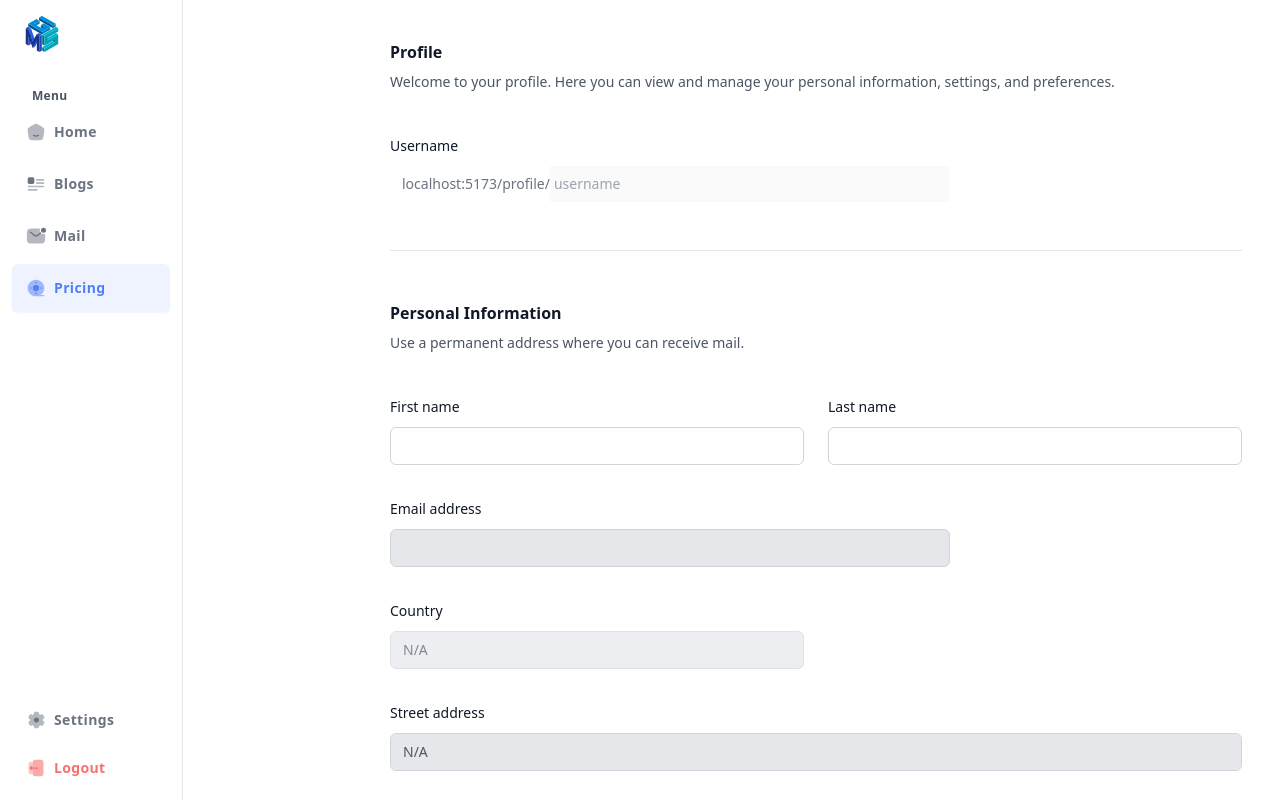
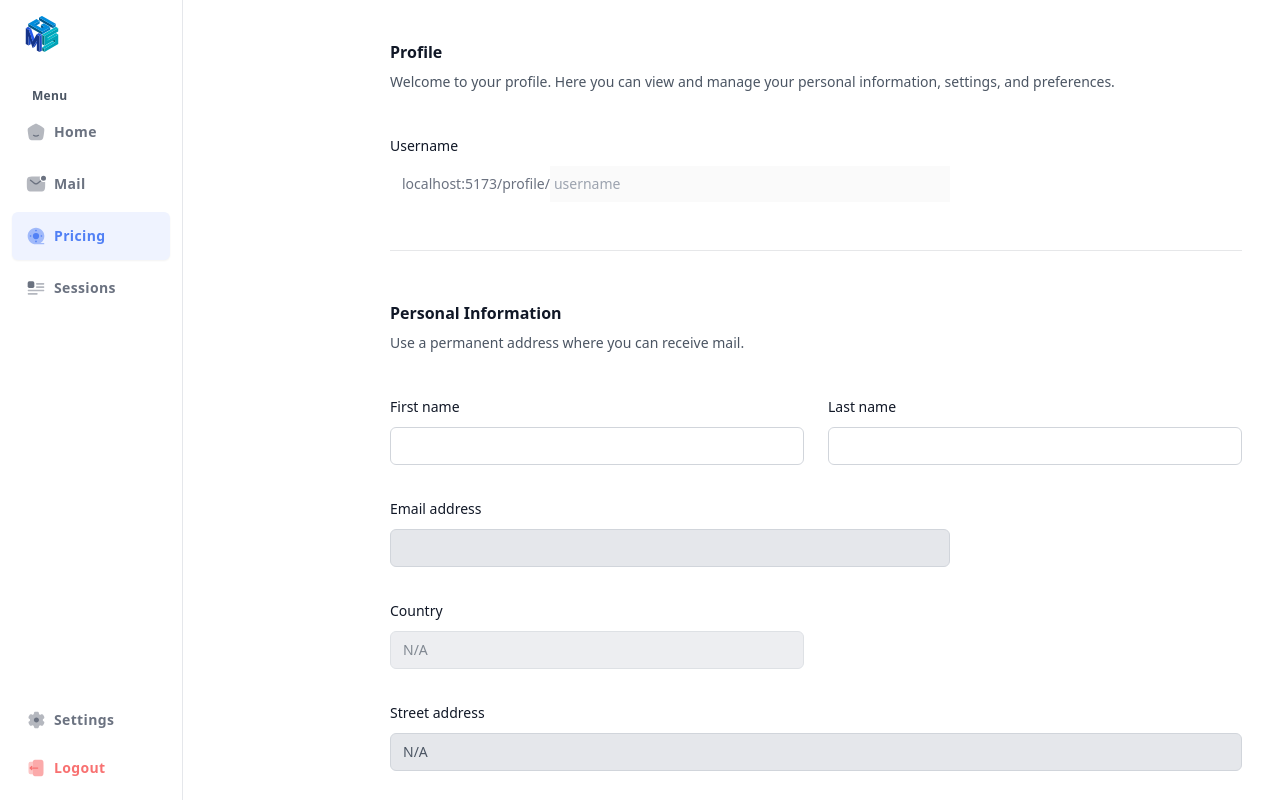
Before and after one commit to LuchoBazz/express-ts-rest-starter-kit, a React (Vite) app in the folder webapp/: page /settings in a window 1280 px wide. Built offline with nearby package versions, Linux system fonts and the light colour scheme; no server answers.

Commit message:
feat: Add page for managing application sessions

```diff
--- a/webapp/src/App.tsx
+++ b/webapp/src/App.tsx
@@ -8,6 +8,7 @@ import SignUpPage from "./core/pages/authentication/sign-up/signUp";
 import SignInPage from "./core/pages/authentication/sign-in/signIn";
 import SettingsPage from "./core/pages/users/settings/settingsPage";
 import ProtectedSessionLimit from "./components/ProtectedRoute/ProtectedSessionLimit";
+import SessionManagerPage from "./core/pages/users/sessions/SessionManagerPage";
 
 const App: React.FC = () => (
   <Routes>
@@ -15,7 +16,8 @@ const App: React.FC = () => (
     <Route path="/log-in" element={<SignInPage />} />
     <Route path="/home" element={<ProtectedSessionLimit element={<HomePage />} />} />
     <Route path="/session-limit" element={<SessionLimitList />} />
-    <Route path="/pricing" element={<PricingTable />} />
+    <Route path="/session" element={<ProtectedSessionLimit element={<SessionManagerPage />} />} />
+    <Route path="/pricing" element={<ProtectedSessionLimit element={<PricingTable />} />} />
     <Route path="/settings" element={<ProtectedSessionLimit element={<SettingsPage />} />} />
     <Route path="*" element={<NotFound />} />
   </Routes>
--- a/webapp/src/components/MainHeader/MainHeader.tsx
+++ b/webapp/src/components/MainHeader/MainHeader.tsx
@@ -85,33 +85,7 @@ const MainHeader = () => {
                 </span>
                 <span className="ml-0 lg:ml-2 text-sm tracking-wide truncate capitalize hidden lg:block">Home</span>
               </a>
-              <a
-                className="flex flex-row items-center  justify-center lg:justify-start rounded-md h-12 focus:outline-none pr-3.5  lg:pr-6 font-semibold text-gray-500 hover:text-primary-400 cursor-pointer "
-                href="/app/blogs"
-              >
-                <span className="inline-flex justify-center items-center ml-3.5">
-                  <svg
-                    xmlns="http://www.w3.org/2000/svg"
-                    width="1.25rem"
-                    height="1.25rem"
-                    viewBox="0 0 24 24"
-                    fill="none"
-                  >
-                    <g opacity="0.50">
-                      <path
-                        d="M21 8H13C12.7348 8 12.4804 7.89464 12.2929 7.70711C12.1054 7.51957 12 7.26522 12 7C12 6.73478 12.1054 6.48043 12.2929 6.29289C12.4804 6.10536 12.7348 6 13 6H21C21.2652 6 21.5196 6.10536 21.7071 6.29289C21.8946 6.48043 22 6.73478 22 7C22 7.26522 21.8946 7.51957 21.7071 7.70711C21.5196 7.89464 21.2652 8 21 8ZM21 12H13C12.7348 12 12.4804 11.8946 12.2929 11.7071C12.1054 11.5196 12 11.2652 12 11C12 10.7348 12.1054 10.4804 12.2929 10.2929C12.4804 10.1054 12.7348 10 13 10H21C21.2652 10 21.5196 10.1054 21.7071 10.2929C21.8946 10.4804 22 10.7348 22 11C22 11.2652 21.8946 11.5196 21.7071 11.7071C21.5196 11.8946 21.2652 12 21 12Z"
-                        fill="currentColor"
-                      ></path>
-                      <path
-                        d="M21 16H3C2.73478 16 2.48043 15.8946 2.29289 15.7071C2.10536 15.5196 2 15.2652 2 15C2 14.7348 2.10536 14.4804 2.29289 14.2929C2.48043 14.1054 2.73478 14 3 14H21C21.2652 14 21.5196 14.1054 21.7071 14.2929C21.8946 14.4804 22 14.7348 22 15C22 15.2652 21.8946 15.5196 21.7071 15.7071C21.5196 15.8946 21.2652 16 21 16ZM13 20H3C2.73478 20 2.48043 19.8946 2.29289 19.7071C2.10536 19.5196 2 19.2652 2 19C2 18.7348 2.10536 18.4804 2.29289 18.2929C2.48043 18.1054 2.73478 18 3 18H13C13.2652 18 13.5196 18.1054 13.7071 18.2929C13.8946 18.4804 14 18.7348 14 19C14 19.2652 13.8946 19.5196 13.7071 19.7071C13.5196 19.8946 13.2652 20 13 20Z"
-                        fill="currentColor"
-                      ></path>
-                    </g>
-                    <rect x="2" y="4" width="8" height="8" rx="2" fill="currentColor"></rect>
-                  </svg>
-                </span>
-                <span className="ml-0 lg:ml-2 text-sm tracking-wide truncate capitalize hidden lg:block">Blogs</span>
-              </a>
+
               <a
                 className="flex flex-row items-center  justify-center lg:justify-start rounded-md h-12 focus:outline-none pr-3.5  lg:pr-6 font-semibold text-gray-500 hover:text-primary-400 cursor-pointer "
                 href="/app/clients"
@@ -132,6 +106,7 @@ const MainHeader = () => {
                 </span>
                 <span className="ml-0 lg:ml-2 text-sm tracking-wide truncate capitalize hidden lg:block">Mail</span>
               </a>
+
               <a
                 className="flex flex-row items-center  justify-center lg:justify-start rounded-md h-12 focus:outline-none pr-3.5  lg:pr-6 font-semibold bg-primary-50 shadow-sm text-primary-400 font-bold "
                 href="/pricing"
@@ -156,6 +131,34 @@ const MainHeader = () => {
                   </svg>
                 </span>
                 <span className="ml-0 lg:ml-2 text-sm tracking-wide truncate capitalize hidden lg:block">pricing</span>
+              </a>
+
+              <a
+                className="flex flex-row items-center  justify-center lg:justify-start rounded-md h-12 focus:outline-none pr-3.5  lg:pr-6 font-semibold text-gray-500 hover:text-primary-400 cursor-pointer "
+                href="/session"
+              >
+                <span className="inline-flex justify-center items-center ml-3.5">
+                  <svg
+                    xmlns="http://www.w3.org/2000/svg"
+                    width="1.25rem"
+                    height="1.25rem"
+                    viewBox="0 0 24 24"
+                    fill="none"
+                  >
+                    <g opacity="0.50">
+                      <path
+                        d="M21 8H13C12.7348 8 12.4804 7.89464 12.2929 7.70711C12.1054 7.51957 12 7.26522 12 7C12 6.73478 12.1054 6.48043 12.2929 6.29289C12.4804 6.10536 12.7348 6 13 6H21C21.2652 6 21.5196 6.10536 21.7071 6.29289C21.8946 6.48043 22 6.73478 22 7C22 7.26522 21.8946 7.51957 21.7071 7.70711C21.5196 7.89464 21.2652 8 21 8ZM21 12H13C12.7348 12 12.4804 11.8946 12.2929 11.7071C12.1054 11.5196 12 11.2652 12 11C12 10.7348 12.1054 10.4804 12.2929 10.2929C12.4804 10.1054 12.7348 10 13 10H21C21.2652 10 21.5196 10.1054 21.7071 10.2929C21.8946 10.4804 22 10.7348 22 11C22 11.2652 21.8946 11.5196 21.7071 11.7071C21.5196 11.8946 21.2652 12 21 12Z"
+                        fill="currentColor"
+                      ></path>
+                      <path
+                        d="M21 16H3C2.73478 16 2.48043 15.8946 2.29289 15.7071C2.10536 15.5196 2 15.2652 2 15C2 14.7348 2.10536 14.4804 2.29289 14.2929C2.48043 14.1054 2.73478 14 3 14H21C21.2652 14 21.5196 14.1054 21.7071 14.2929C21.8946 14.4804 22 14.7348 22 15C22 15.2652 21.8946 15.5196 21.7071 15.7071C21.5196 15.8946 21.2652 16 21 16ZM13 20H3C2.73478 20 2.48043 19.8946 2.29289 19.7071C2.10536 19.5196 2 19.2652 2 19C2 18.7348 2.10536 18.4804 2.29289 18.2929C2.48043 18.1054 2.73478 18 3 18H13C13.2652 18 13.5196 18.1054 13.7071 18.2929C13.8946 18.4804 14 18.7348 14 19C14 19.2652 13.8946 19.5196 13.7071 19.7071C13.5196 19.8946 13.2652 20 13 20Z"
+                        fill="currentColor"
+                      ></path>
+                    </g>
+                    <rect x="2" y="4" width="8" height="8" rx="2" fill="currentColor"></rect>
+                  </svg>
+                </span>
+                <span className="ml-0 lg:ml-2 text-sm tracking-wide truncate capitalize hidden lg:block">Sessions</span>
               </a>
             </div>
             <div className="flex flex-col  space-y-1 mx-1 lg:mt-1 ">
--- /dev/null
+++ b/webapp/src/core/pages/users/sessions/SessionManagerPage.tsx
@@ -0,0 +1,20 @@
+import MainHeader from "../../../../components/MainHeader/MainHeader";
+import SessionLimitList from "../../../../components/SessionLimitList/SessionLimitList";
+
+const SessionManagerPage = () => {
+  return (
+    <div className="flex gap-8 h-screen overflow-hidden">
+      <div className="w-1/4">
+        <MainHeader />
+      </div>
+
+      <div className="w-3/4 m-[30px] overflow-y-auto h-full">
+        <div className="m-2 mb-20">
+          <SessionLimitList />
+        </div>
+      </div>
+    </div>
+  );
+};
+
+export default SessionManagerPage;
--- a/webapp/src/core/pages/users/settings/settingsPage.tsx
+++ b/webapp/src/core/pages/users/settings/settingsPage.tsx
@@ -5,6 +5,7 @@ import MainHeader from "../../../../components/MainHeader/MainHeader";
 import useUpdateUser from "../../../hooks/update-user.hook";
 import useUserLoggedIn from "../../../hooks/user-loggued-in.hook";
 import useRefreshToken from "../../../hooks/refresh-token.hook";
+import SessionLimitList from "../../../../components/SessionLimitList/SessionLimitList";
 
 // Refence: https://tailwindcss.com/plus/ui-blocks/application-ui/forms/form-layouts
 
@@ -352,6 +353,7 @@ const SettingsPage = () => {
             </button>
           </div>
         </div>
+        <SessionLimitList />
       </div>
     </div>
   );
```
